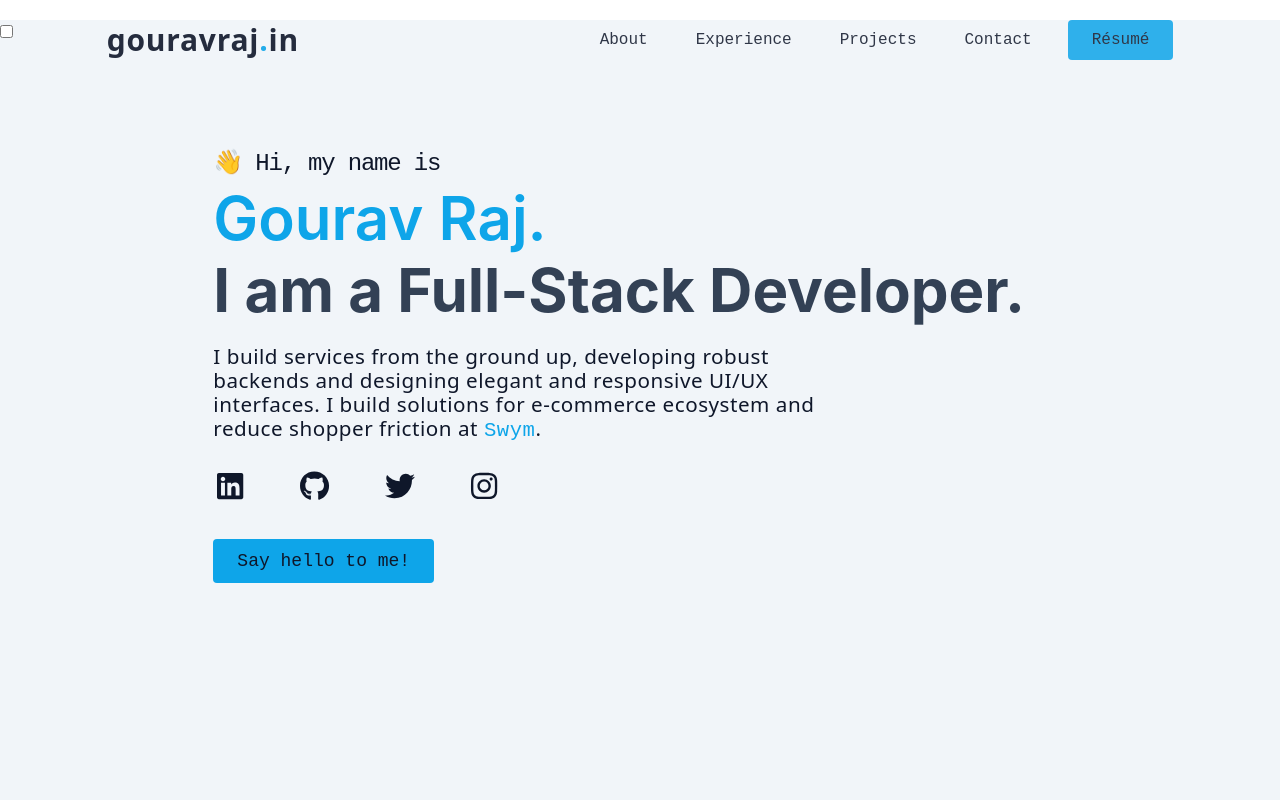
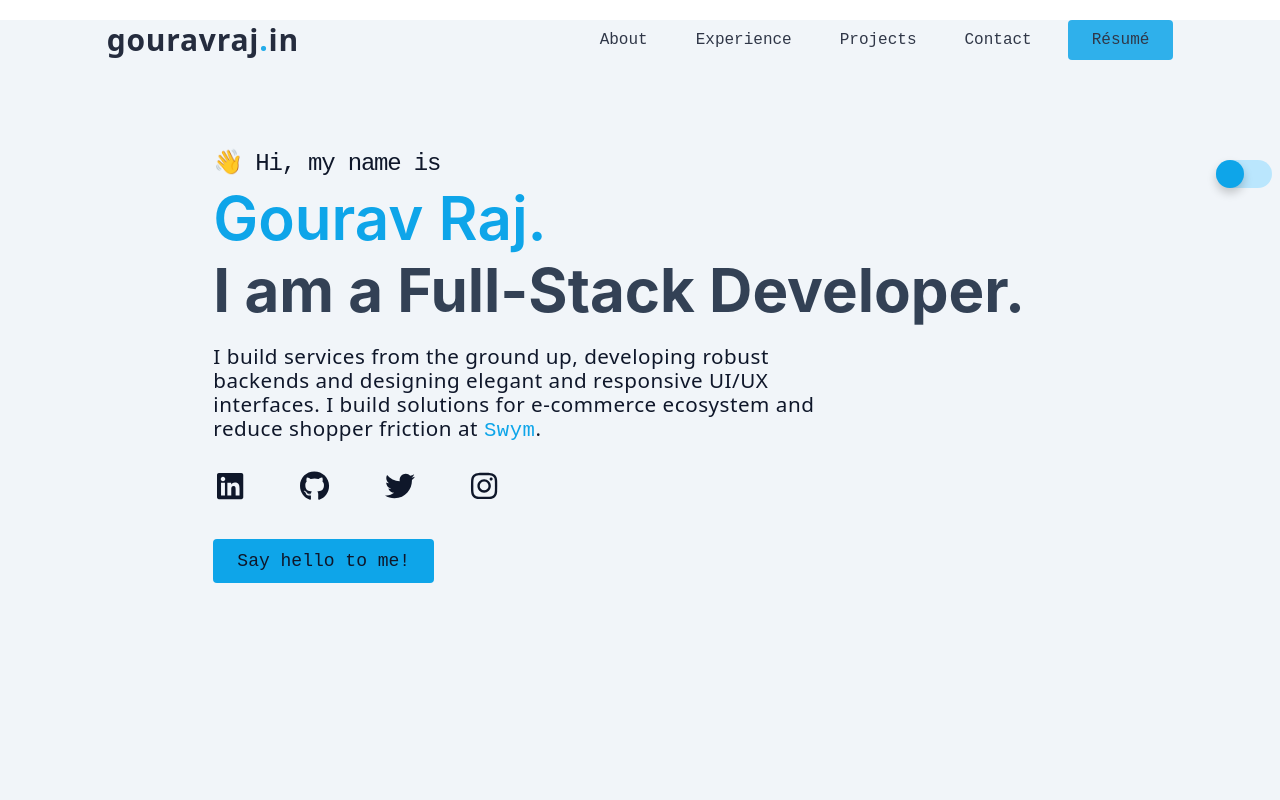
Before and after one commit to gogouravr/dot-portfolio, a React (Create React App) app: page / in a window 1280 px wide. Shown: the top 800 px of the page. Built offline with nearby package versions, Linux system fonts and the light colour scheme.

Commit message:
Add Style to theme toggler

```diff
--- a/src/components/DarkModeToggle.jsx
+++ b/src/components/DarkModeToggle.jsx
@@ -10,8 +10,10 @@ export default function DarkModeToggle() {
     };
 
     return (
-        <div className='fixed'>
-            <input type="checkbox" checked={!darkMode} onChange={toggleDarkMode} />
+        <div className='fixed right-2 top-40'>
+            <input className='hidden' id="switch" type="checkbox" checked={!darkMode} onChange={toggleDarkMode} />
+            <label htmlFor="switch" className='bg-sky-200 w-14 hidden sm:block h-7 rounded-3xl cursor-pointer'>
+            </label>
         </div>
     )
 }
--- a/src/index.css
+++ b/src/index.css
@@ -3,7 +3,12 @@
 @tailwind utilities;
 
 html {
-    scroll-behavior: smooth
+    scroll-behavior: smooth;
+}
+
+#root-content {
+    position: absolute;
+    top: 0;
 }
 
 .pointer {
@@ -16,6 +21,10 @@ html {
     /* Adjust the blur amount as needed */
     pointer-events: none;
     transform: translate(-50%, -50%);
+}
+
+body {
+    height: 100vh;
 }
 
 .image-container::before {
@@ -72,3 +81,35 @@ nav a:hover::before {
     transform: scaleX(0.8);
     /* Expand the underline to full width on hover */
 }
+
+
+/* Theme toggler */
+
+label::after {
+    content: "";
+    position: absolute;
+    background: #0ea5e9;
+    width: 1.75rem;
+    height: 1.75rem;
+    border-radius: 50%;
+    top: 0;
+    left: 0;
+    box-shadow: 0px 5px 10px rgba(0, 0, 0, 0.2);
+    transition: 0.3s;
+}
+
+input:checked+label {
+    background-color: #6c6868;
+}
+
+label {
+    transition: 0.3s;
+}
+
+
+input:checked+label::after {
+    right: 0;
+    transform: translateX(100%);
+    transition: transform 0.3s ease-in-out;
+    background-color: rgb(233, 231, 231);
+}
```
